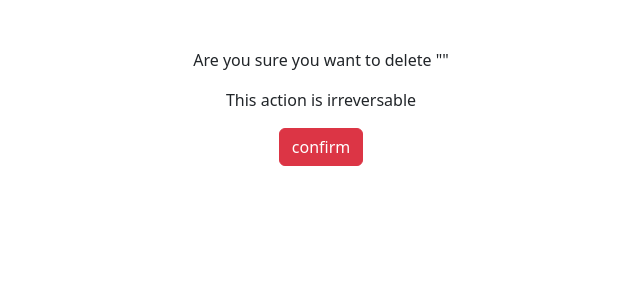
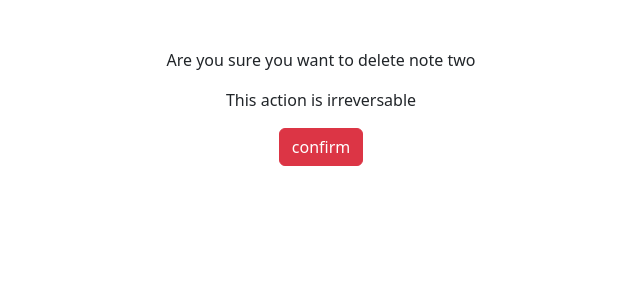
Before and after one commit to Daniel-Kav/django-react, a Django app: page /smart/notes/2/delete in a window 1280 px wide. Shown: the top 300 px of the page, without its empty margins (319-959 px from the left). Run offline with Django 5.2, Linux system fonts and the light colour scheme; data comes from the database, SQL or seed files in the repository; both versions use the stored data as it was after the commit.

Commit message:
delete done

```diff
--- a/notes/templates/notes/note_details.html
+++ b/notes/templates/notes/note_details.html
@@ -6,6 +6,7 @@
         <p>{{note.text}}</p>
         <a href="{% url 'notes.list' %}" class="btn btn-secondary mb-5">BACK</a>
         <a href="{% url 'notes.update' pk=note.id %}" class="btn btn-secondary mb-5">EDIT</a>
+        <a href="{% url 'notes.delete' pk=note.id %}" class="btn btn-danger mb-5">DELETE</a>
     </div>
 
 {% endblock %}
--- a/notes/templates/notes/notes_delete.html
+++ b/notes/templates/notes/notes_delete.html
@@ -2,7 +2,7 @@
 
 {% block content %}
 
-<p>Are you sure you want to delete "{{note.title}}"</p>
+<p>Are you sure you want to delete {{notes.title}}</p>
 <p>This action is irreversable</p>
 
 <form action="" method="post">
```
Also changed, not shown: db.sqlite3.
